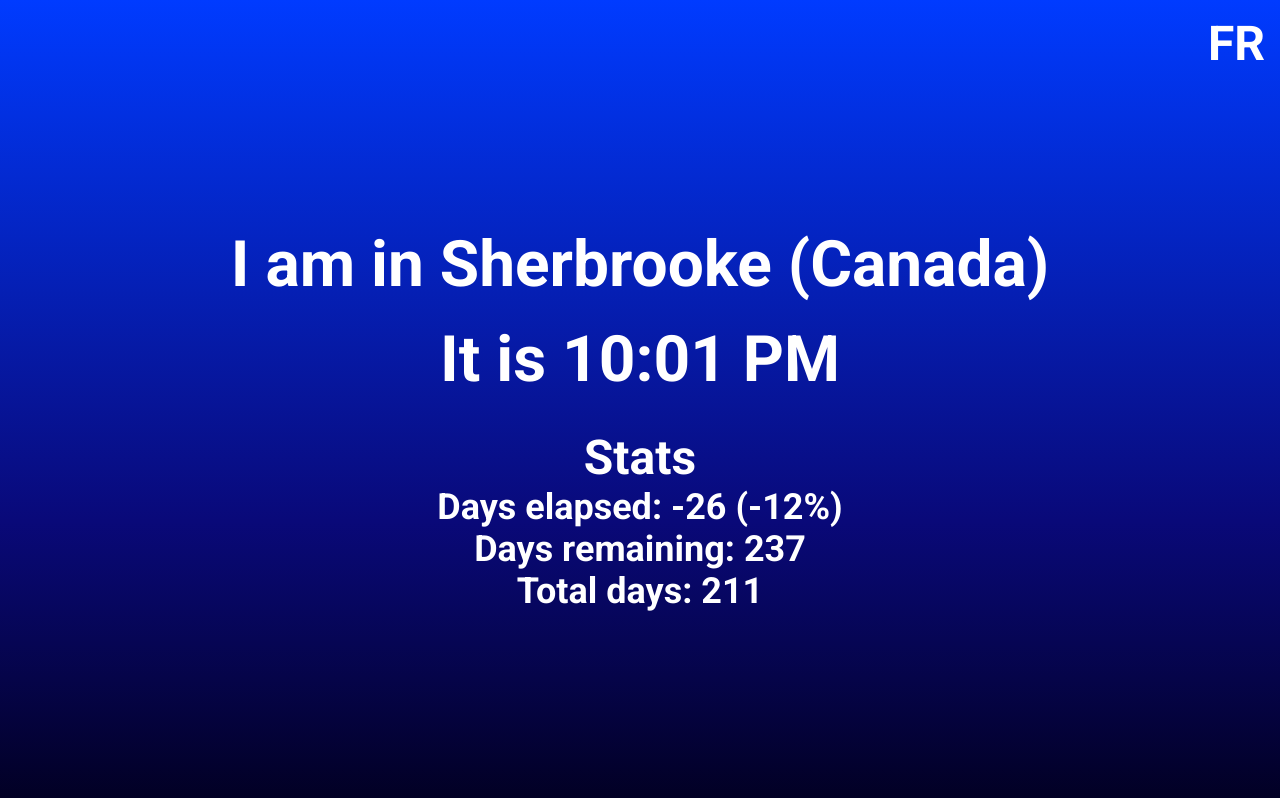
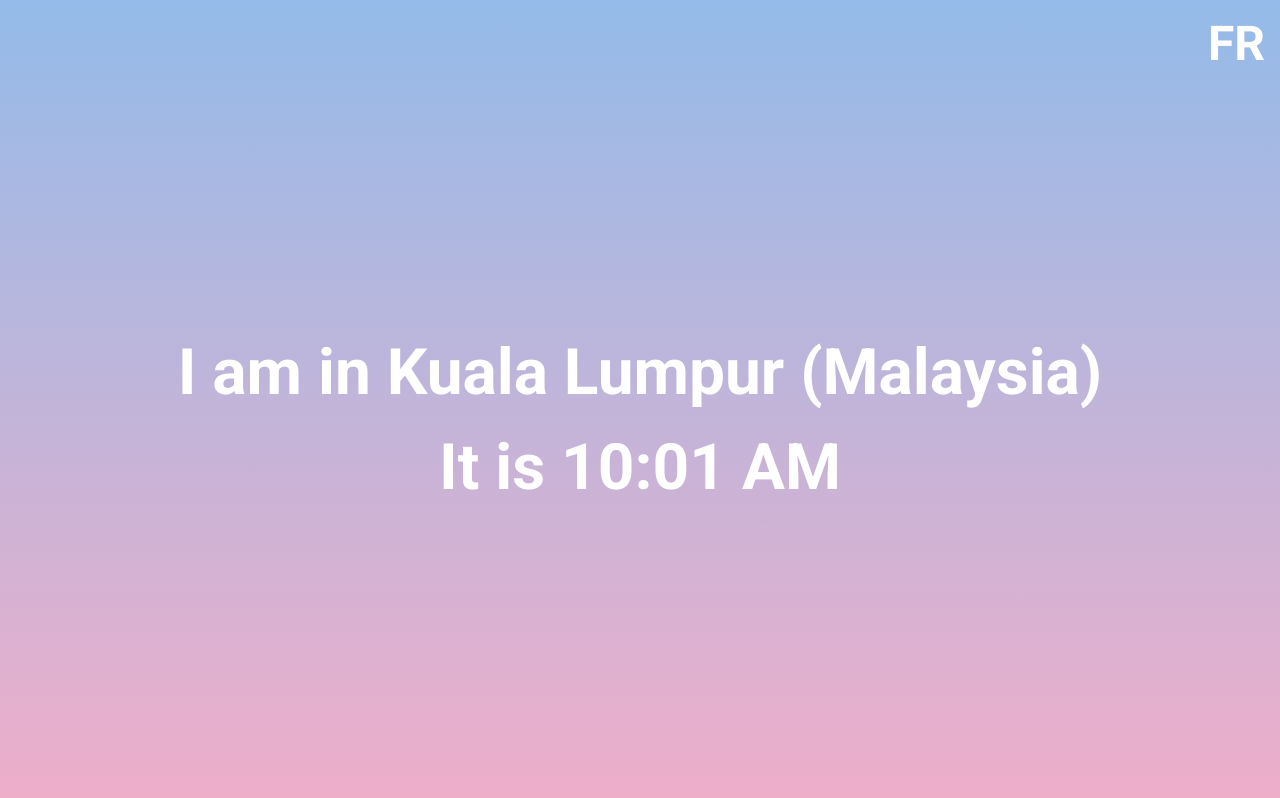
Before and after one commit to katima-g33k/where-am-i, a React (Create React App) app: page / in a window 1280 px wide. Built offline with nearby package versions, Linux system fonts and the light colour scheme.

Commit message:
Update location

```diff
--- a/src/App.tsx
+++ b/src/App.tsx
@@ -2,7 +2,6 @@ import React, { useState } from 'react';
 import { convertTimeZone, getTimeOfDay, getTimeString } from "./utils/time";
 import { getQueryParam } from "./utils/queryParams";
 
-import Stats from "./Stats";
 import data from "./data";
 import i18n from "./locale";
 import { useData } from "./hooks/useData";
@@ -33,7 +32,6 @@ function App() {
       <main>
         <p>{`${i18n[locale].location} ${currentData.city[locale]} (${currentData.country[locale]})`}</p>
         <p>{`${i18n[locale].time} ${getTimeString(localTime, locale)}`}</p>
-        <Stats locale={locale} />
       </main>
     </div>
   );
--- a/src/data/index.ts
+++ b/src/data/index.ts
@@ -2,7 +2,72 @@ import { Data } from "../types";
 
 const data: Data[] = [
   {
+    from: "2023-11-07",
+    timeZone: "Asia/Kuala_Lumpur",
+    city: {
+      en: "Kuala Lumpur",
+      fr: "Kuala Lumpur",
+    },
+    country: {
+      en: "Malaysia",
+      fr: "Malaisie",
+    }
+  },
+  {
+    from: "2023-11-03",
+    to: "2023-11-06",
+    timeZone: "America/Vancouver",
+    city: {
+      en: "Vancouver",
+      fr: "Vancouver",
+    },
+    country: {
+      en: "Canada",
+      fr: "Canada",
+    }
+  },
+  {
+    from: "2023-09-27",
+    to: "2023-11-02",
+    timeZone: "America/Bogota",
+    city: {
+      en: "Medellin",
+      fr: "Medellin",
+    },
+    country: {
+      en: "Canada",
+      fr: "Canada",
+    }
+  },
+  {
+    from: "2023-09-15",
+    to: "2023-09-26",
+    timeZone: "America/Montreal",
+    city: {
+      en: "Sherbrooke",
+      fr: "Sherbrooke",
+    },
+    country: {
+      en: "Canada",
+      fr: "Canada",
+    }
+  },
+  {
+    from: "2023-08-18",
+    to: "2023-09-14",
+    timeZone: "America/Vancouver",
+    city: {
+      en: "Vancouver",
+      fr: "Vancouver",
+    },
+    country: {
+      en: "Canada",
+      fr: "Canada",
+    }
+  },
+  {
     from: "2023-07-01",
+    to: "2023-08-17",
     timeZone: "America/Montreal",
     city: {
       en: "Sherbrooke",
```
